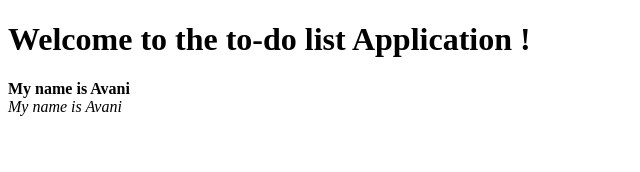
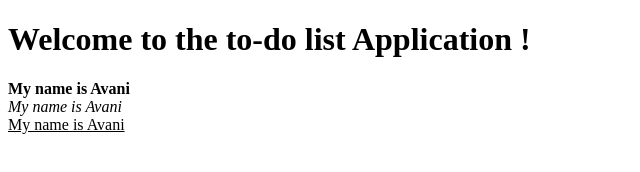
Before and after one commit to avanisheth27/todo_2017Fall, a plain HTML site: page index1.html in a window 1280 px wide. Shown: the whole page, without its empty margins (0-640 px from the left). Drawn offline with Linux system fonts and the light colour scheme.

Commit message:
fourth commit

```diff
--- a/index1.html
+++ b/index1.html
@@ -8,6 +8,8 @@
 <h1> Welcome to the to-do list Application ! </h1>
 <b> My name is Avani </b><br>
 <i> My name is Avani </i><br>
+<u> My name is Avani </u><br>
+
 
 </body>
 </head>
```
